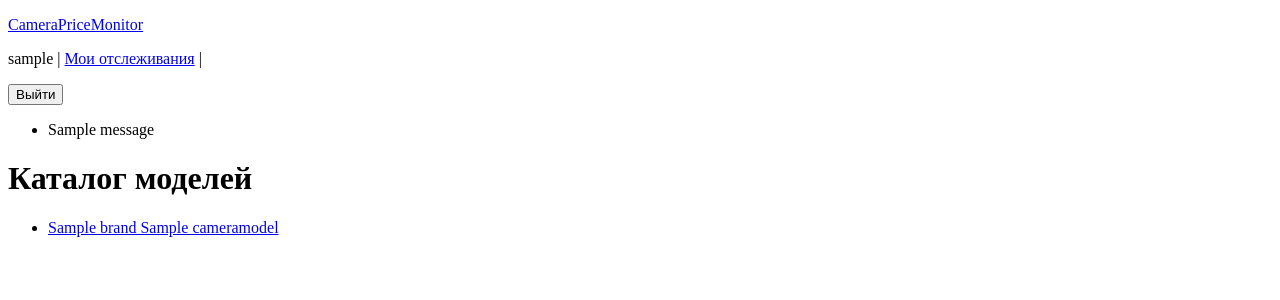
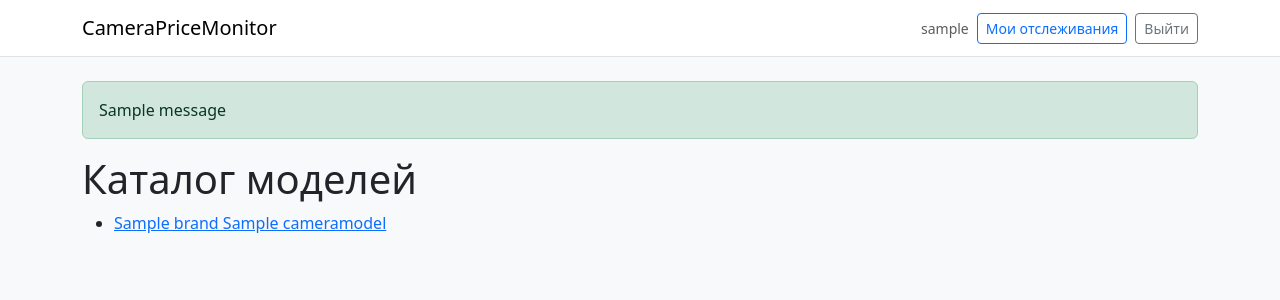
Before and after one commit to snodipidi/CameraPriceMonitor, a Django app: page / in a window 1280 px wide. Shown: the top 300 px of the page. Run offline with Django 5.2, Linux system fonts and the light colour scheme; a user stored in the database is signed in; tables that the repository leaves empty hold one stand-in row (values such as "Sample post"); one stand-in notice (Sample message) is shown.

Commit message:
Improve base template and home page layout

```diff
--- a/market/templates/market/base.html
+++ b/market/templates/market/base.html
@@ -2,38 +2,48 @@
 <html lang="ru">
 <head>
   <meta charset="utf-8">
+  <meta name="viewport" content="width=device-width, initial-scale=1">
   <title>{% block title %}CameraPriceMonitor{% endblock %}</title>
+
+  <link href="https://cdn.jsdelivr.net/npm/bootstrap@5.3.3/dist/css/bootstrap.min.css" rel="stylesheet">
 </head>
-<body>
+<body class="bg-light">
 
-  <header>
-    <p><a href="{% url 'camera_list' %}">CameraPriceMonitor</a></p>
+<header class="border-bottom bg-white">
+  <nav class="navbar navbar-expand-lg">
+    <div class="container">
+      <a class="navbar-brand" href="{% url 'camera_list' %}">CameraPriceMonitor</a>
 
+      <div class="ms-auto d-flex gap-2 align-items-center">
         {% if user.is_authenticated %}
-      <p>
-        {{ user.username }} |
-        <a href="{% url 'watchlist' %}">Мои отслеживания</a> |
-        <form method="post" action="{% url 'logout' %}" style="display:inline;">
+          <span class="text-muted small">{{ user.username }}</span>
+          <a class="btn btn-outline-primary btn-sm" href="{% url 'watchlist' %}">Мои отслеживания</a>
+
+          <form method="post" action="{% url 'logout' %}" class="d-inline">
             {% csrf_token %}
-          <button type="submit">Выйти</button>
+            <button type="submit" class="btn btn-outline-secondary btn-sm">Выйти</button>
           </form>
-      </p>
         {% else %}
-      <p><a href="{% url 'login' %}">Войти</a></p>
+          <a class="btn btn-primary btn-sm" href="{% url 'login' %}">Войти</a>
         {% endif %}
+      </div>
+    </div>
+  </nav>
 </header>
 
+<main class="container py-4">
+
   {% if messages %}
-    <ul>
     {% for message in messages %}
-        <li>{{ message }}</li>
+      <div class="alert alert-{{ message.tags }} mb-3" role="alert">
+        {{ message }}
+      </div>
     {% endfor %}
-    </ul>
   {% endif %}
 
-  <main>
   {% block content %}{% endblock %}
 </main>
 
+<script src="https://cdn.jsdelivr.net/npm/bootstrap@5.3.3/dist/js/bootstrap.bundle.min.js"></script>
 </body>
 </html>
```
Also changed, not shown: market/templates/market/home.html (+48 -1 lines). Lines whose indentation alone changed are shown as unchanged.
